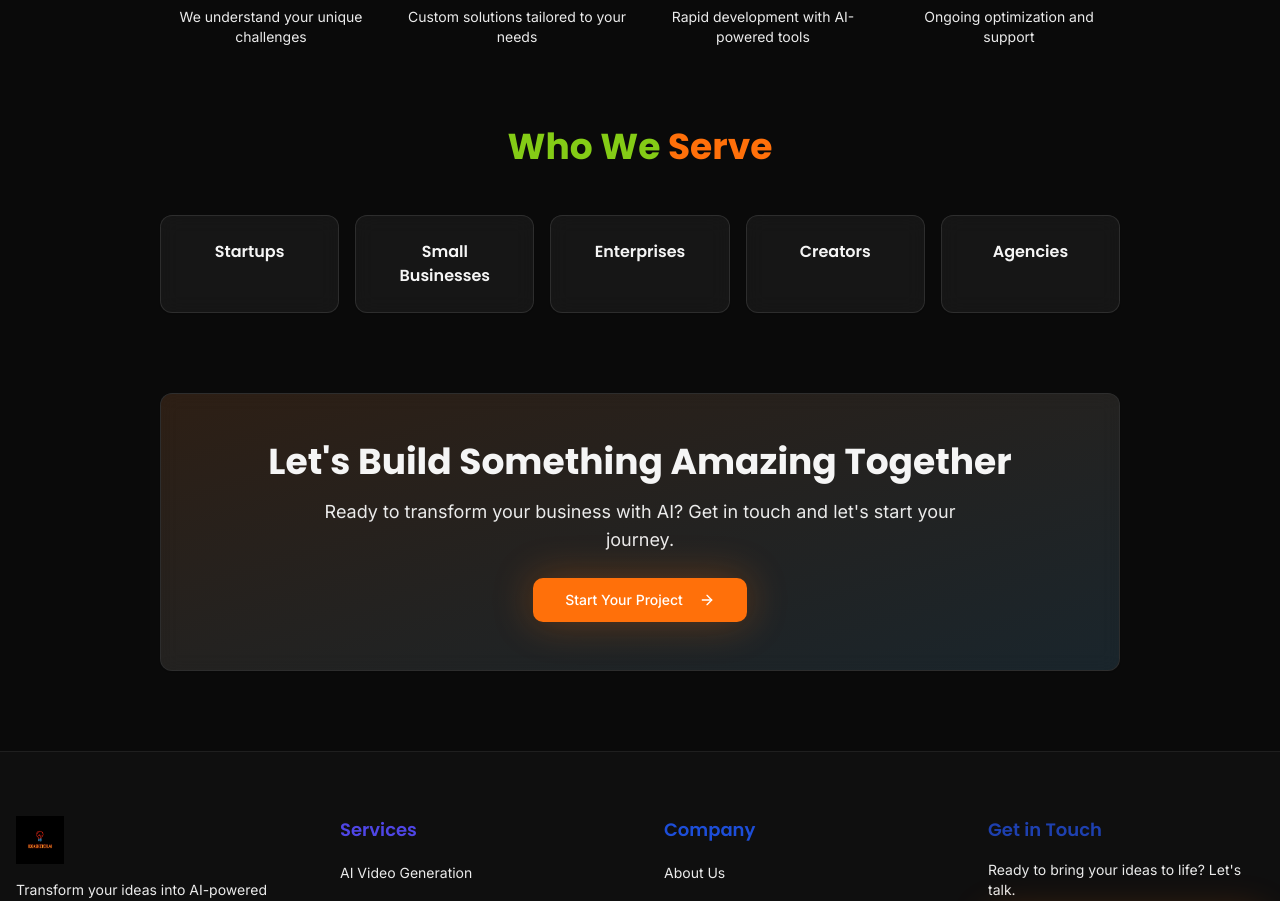
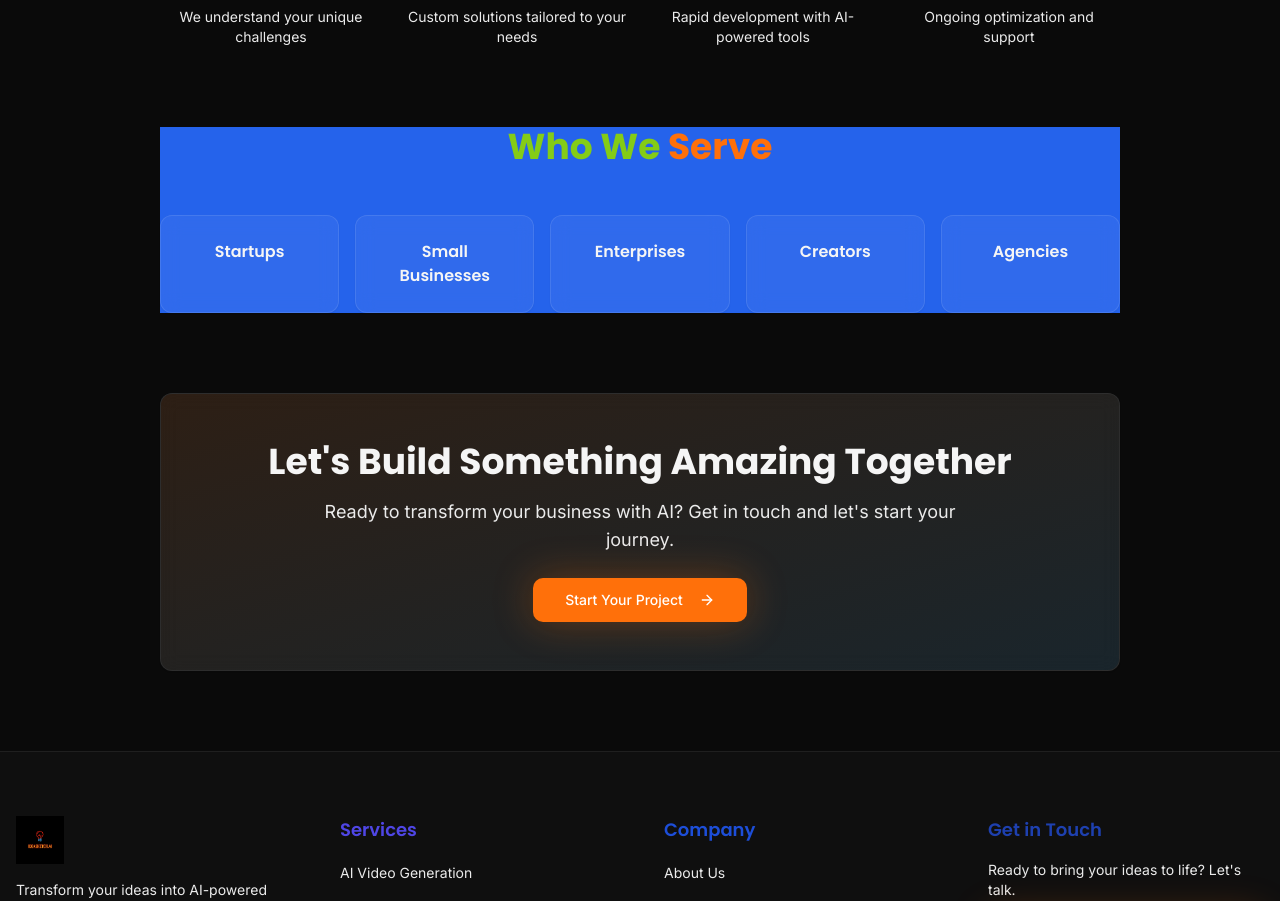
Before and after one commit to poornahari16/ideasketch-ai, a React (Vite) app: page /about in a window 1280 px wide. Shown: the part 1729-2630 px from the top of the page. Built offline with nearby package versions, Linux system fonts and the light colour scheme; the HTML template or start-up script is replaced by a standard one.

Commit message:
Visual edit in Lovable
Edited UI in Lovable

```diff
--- a/src/pages/About.tsx
+++ b/src/pages/About.tsx
@@ -138,7 +138,7 @@ const About = () => {
           </div>
 
           {/* Who We Serve */}
-          <div className="mb-20">
+          <div className="mb-20 bg-blue-600">
             <h2 className="text-4xl font-heading font-bold text-center mb-12 text-lime-500">
               Who We <span className="text-primary">Serve</span>
             </h2>
```
